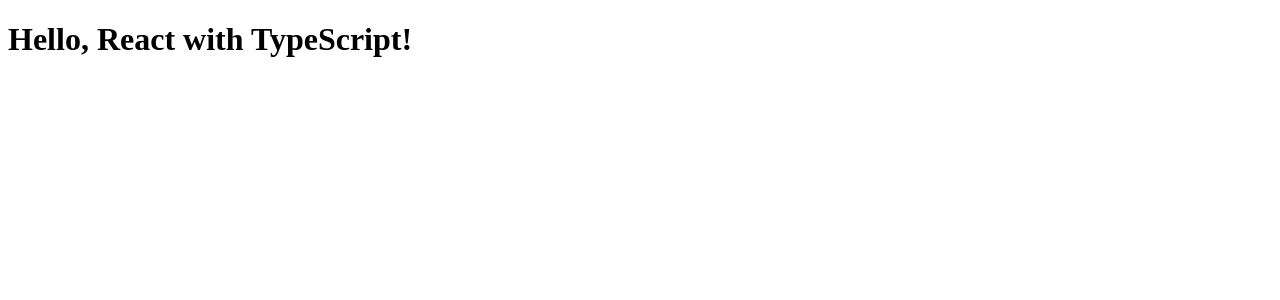
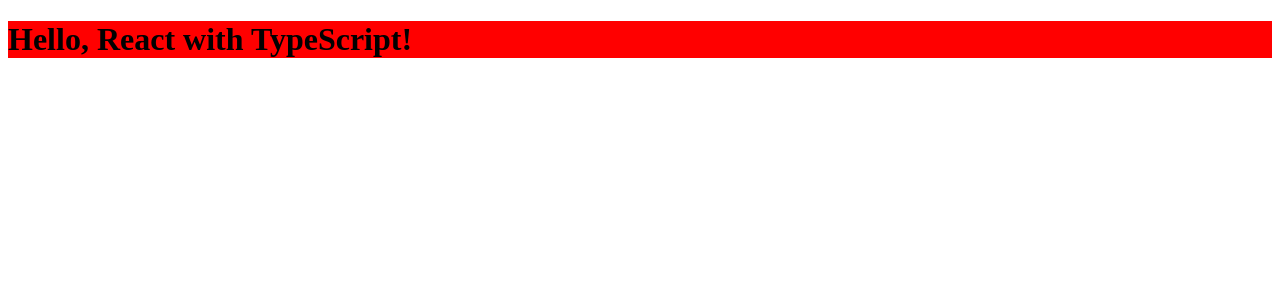
Before and after one commit to Kazah0s/my-react-app, a React app: page / in a window 1280 px wide. Shown: the top 300 px of the page. Built offline with nearby package versions, Linux system fonts and the light colour scheme.

Commit message:
gitignore dev | prod

```diff
--- a/src/Store/counterSlice.ts
+++ b/src/Store/counterSlice.ts
@@ -26,8 +26,6 @@
 })
 
 
-
-
 // Action creators are generated for each case reducer function
 export const { increment, decrement, incrementByAmount } = counterSlice.actions
 
--- a/src/app.tsx
+++ b/src/app.tsx
@@ -1,4 +1,6 @@
 import React from 'react';
+import './style.scss';
+
 
 export const App = () => {
   return <h1>Hello, React with TypeScript!</h1>;
--- a/src/index.tsx
+++ b/src/index.tsx
@@ -1,6 +1,8 @@
 import React from 'react';
 import ReactDOM from 'react-dom/client';
+import './style.scss';
 import {App} from './app';
+
 
 const root = ReactDOM.createRoot(document.getElementById('root') as HTMLElement);
 root.render(<App />);
--- a/src/style.css
+++ /dev/null
@@ -1,3 +0,0 @@
-  body {
-    background-color: lightblue;
-  }
--- /dev/null
+++ b/src/style.scss
@@ -0,0 +1,5 @@
+$h1-color: red;
+
+h1 {
+  background-color: $h1-color;
+}
--- a/webpack.config.js
+++ b/webpack.config.js
@@ -28,6 +28,10 @@
         test: /\.css$/,  // Добавляем поддержку для CSS файлов
         use: ['style-loader', 'css-loader'],
       },
+      {
+        test: /\.scss$/,
+        use: ['style-loader', 'css-loader','sass-loader']
+      }
     ],
   },
   plugins: [
```
Also changed, not shown: package.json (+6 -3 lines), 2 other files (tests, documents, lock files or other folders).
